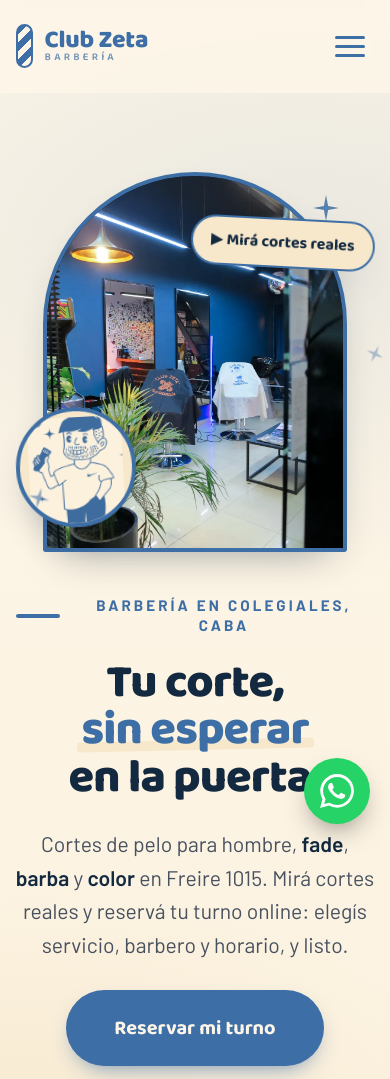
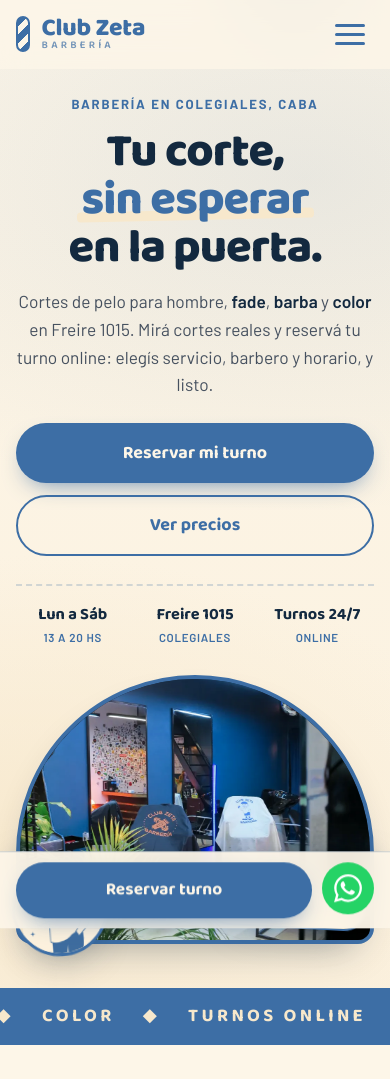
Before and after one commit to ramadellatorre-ux/clubzeta-web, a plain HTML site: page index.html in a window 390 px wide. Shown: the top 1079 px of the page. Drawn offline with Linux system fonts and the light colour scheme.

Commit message:
Mobile: hero con reserva arriba, barra fija de turno, precios compactos y días en 4 columnas
- Hero: H1 y botones antes de la foto; nav más bajo (68px)
- Barra fija abajo con Reservar + WhatsApp (se oculta en la sección de turnos)
- Tarjetas de precios compactas, días del calendario en 4 columnas y horarios en 3
- Áreas táctiles de 44px en links sueltos, safe-area de iPhone
- Fix del logo del footer (se veía como una línea)

Co-Authored-By: Claude Opus 5.5 <noreply@anthropic.com>

```diff
--- a/index.html
+++ b/index.html
@@ -2,7 +2,7 @@
 <html lang="es-AR">
 <head>
 <meta charset="UTF-8">
-<meta name="viewport" content="width=device-width, initial-scale=1.0">
+<meta name="viewport" content="width=device-width, initial-scale=1.0, viewport-fit=cover">
 <!-- EDITAR: cuando haya dominio propio, cambiar https://ramadellatorre-ux.github.io/clubzeta-web/ en canonical, og:url, og:image, JSON-LD, robots.txt y sitemap.xml -->
 <title>Barbería en Colegiales, CABA | Club Zeta · Fade, barba y turnos online</title>
 <meta name="description" content="Barbería en Colegiales (Freire 1015, CABA). Cortes de pelo para hombre, fade, barba y color. Mirá cortes reales y reservá tu turno online. Lun a sáb 13 a 20 hs.">
@@ -514,8 +514,16 @@
 
 <!-- WhatsApp flotante -->
 <a class="wa" href="https://wa.me/5491125997840?text=Hola%20Club%20Zeta%2C%20quiero%20pedir%20un%20turno" target="_blank" rel="noopener" aria-label="Escribinos por WhatsApp">
-  <svg viewBox="0 0 24 24" aria-hidden="true"><path fill="currentColor" d="M.06 24l1.69-6.16a11.87 11.87 0 01-1.6-5.95C.16 5.32 5.5 0 12.06 0a11.8 11.8 0 018.4 3.49 11.75 11.75 0 013.48 8.4c0 6.55-5.34 11.88-11.9 11.88a11.9 11.9 0 01-5.7-1.45L.06 24zm6.6-3.8l.36.22a9.87 9.87 0 005.03 1.38c5.45 0 9.9-4.43 9.9-9.88a9.8 9.8 0 00-2.9-6.99 9.8 9.8 0 00-6.98-2.9c-5.46 0-9.9 4.43-9.9 9.88 0 1.87.53 3.7 1.52 5.28l.24.38-1 3.65 3.73-.98zm11.1-5.54c-.07-.12-.27-.2-.57-.35-.3-.15-1.77-.87-2.04-.97-.27-.1-.47-.15-.67.15-.2.3-.77.97-.94 1.17-.17.2-.35.22-.65.07-.3-.15-1.26-.46-2.4-1.48-.89-.79-1.49-1.76-1.66-2.06-.17-.3-.02-.46.13-.61.14-.13.3-.35.45-.52.15-.17.2-.3.3-.5.1-.2.05-.37-.02-.52-.08-.15-.67-1.62-.92-2.22-.24-.58-.49-.5-.67-.51h-.57c-.2 0-.52.07-.8.37-.27.3-1.04 1.02-1.04 2.49s1.07 2.89 1.22 3.09c.15.2 2.1 3.2 5.08 4.49.71.3 1.26.49 1.7.63.71.22 1.36.19 1.87.12.57-.09 1.76-.72 2.01-1.42.25-.7.25-1.29.17-1.42z"/></svg>
+  <svg viewBox="0 0 24 24" aria-hidden="true"><path id="ico-wa" fill="currentColor" d="M.06 24l1.69-6.16a11.87 11.87 0 01-1.6-5.95C.16 5.32 5.5 0 12.06 0a11.8 11.8 0 018.4 3.49 11.75 11.75 0 013.48 8.4c0 6.55-5.34 11.88-11.9 11.88a11.9 11.9 0 01-5.7-1.45L.06 24zm6.6-3.8l.36.22a9.87 9.87 0 005.03 1.38c5.45 0 9.9-4.43 9.9-9.88a9.8 9.8 0 00-2.9-6.99 9.8 9.8 0 00-6.98-2.9c-5.46 0-9.9 4.43-9.9 9.88 0 1.87.53 3.7 1.52 5.28l.24.38-1 3.65 3.73-.98zm11.1-5.54c-.07-.12-.27-.2-.57-.35-.3-.15-1.77-.87-2.04-.97-.27-.1-.47-.15-.67.15-.2.3-.77.97-.94 1.17-.17.2-.35.22-.65.07-.3-.15-1.26-.46-2.4-1.48-.89-.79-1.49-1.76-1.66-2.06-.17-.3-.02-.46.13-.61.14-.13.3-.35.45-.52.15-.17.2-.3.3-.5.1-.2.05-.37-.02-.52-.08-.15-.67-1.62-.92-2.22-.24-.58-.49-.5-.67-.51h-.57c-.2 0-.52.07-.8.37-.27.3-1.04 1.02-1.04 2.49s1.07 2.89 1.22 3.09c.15.2 2.1 3.2 5.08 4.49.71.3 1.26.49 1.7.63.71.22 1.36.19 1.87.12.57-.09 1.76-.72 2.01-1.42.25-.7.25-1.29.17-1.42z"/></svg>
 </a>
+
+<!-- Barra fija de reserva (solo mobile) -->
+<div class="mbar" id="mbar">
+  <a href="#turnos" class="btn btn--azul mbar__btn">Reservar turno</a>
+  <a class="mbar__wa" href="https://wa.me/5491125997840?text=Hola%20Club%20Zeta%2C%20quiero%20pedir%20un%20turno" target="_blank" rel="noopener" aria-label="Escribinos por WhatsApp">
+    <svg viewBox="0 0 24 24" aria-hidden="true"><use href="#ico-wa"/></svg>
+  </a>
+</div>
 
 <script src="script.js"></script>
 </body>
--- a/script.js
+++ b/script.js
@@ -441,6 +441,13 @@ pintarOpciones();
 pintarDias();
 $('#slots').innerHTML = '<p class="slots__msg">Elegí un día para ver los horarios.</p>';
 
+/* ── Barra de reserva mobile: se esconde cuando ya estás reservando ── */
+const mbar = $('#mbar');
+if (mbar) {
+  new IntersectionObserver(([e]) => mbar.classList.toggle('is-off', e.isIntersecting), { threshold: 0.05 })
+    .observe($('#turnos'));
+}
+
 /* ── Videos de cortes: se reproducen solo cuando están en pantalla ── */
 const reducir = matchMedia('(prefers-reduced-motion: reduce)').matches;
 const obsVid = new IntersectionObserver((entradas) => {
--- a/styles.css
+++ b/styles.css
@@ -445,6 +445,7 @@ h4{font-size:1.08rem;letter-spacing:.06em;text-transform:uppercase}
 .foot__p{margin-top:var(--s3);font-size:1.08rem}
 .foot h4{color:var(--crema);margin-bottom:var(--s3)}
 .foot__grid div a,.foot__hr{display:block;padding:7px 0;font-size:1.08rem;transition:color var(--trans)}
+.foot__grid div a.brand{display:inline-flex}
 @media(hover:hover){.foot__grid div a:hover{color:var(--crema)}}
 .foot__bar{
   border-top:1px solid rgba(247,232,204,.14);padding:var(--s3) 0;
@@ -463,6 +464,9 @@ h4{font-size:1.08rem;letter-spacing:.06em;text-transform:uppercase}
 .wa svg{width:34px;height:34px}
 @media(hover:hover){.wa:hover{transform:scale(1.1)}}
 
+/* ─── Barra fija de reserva (solo mobile) ─── */
+.mbar{display:none}
+
 /* ─── Reveal ─── */
 .reveal{opacity:0;transform:translateY(26px);transition:opacity .7s var(--trans),transform .7s var(--trans)}
 .reveal.is-in{opacity:1;transform:none}
@@ -473,7 +477,6 @@ h4{font-size:1.08rem;letter-spacing:.06em;text-transform:uppercase}
   .hero__copy .eyebrow,.h1__kicker{justify-content:center}
   .lead{margin-inline:auto}
   .hero__cta,.hero__facts{justify-content:center}
-  .hero__art{order:-1}
   .visit{grid-template-columns:1fr;gap:var(--s6)}
   .foot__grid{grid-template-columns:1fr 1fr;gap:var(--s6)}
   .gal{grid-template-columns:repeat(2,1fr);grid-auto-rows:170px}
@@ -525,6 +528,77 @@ h4{font-size:1.08rem;letter-spacing:.06em;text-transform:uppercase}
   .foot__bar{flex-direction:column;text-align:center}
   .hero__facts{gap:var(--s3)}
   .visit__map{aspect-ratio:1}
+
+  /* ── Mobile-first: lo que importa arriba ── */
+  html{scroll-padding-top:80px}
+  .nav__inner{height:68px}
+  .brand__pole{height:36px;width:14px}
+  .nav__links{inset:68px 0 auto;max-height:calc(100dvh - 68px);overflow-y:auto}
+
+  /* Hero: H1 + botón de reserva visibles sin scrollear; la foto va después */
+  .hero{padding:calc(68px + var(--s4)) 0 var(--s6)}
+  .hero__grid{gap:var(--s4)}
+  .h1__kicker{font-size:.82rem;letter-spacing:.14em;margin-bottom:var(--s2)}
+  .h1__kicker::before{display:none}
+  .hero h1{margin-bottom:var(--s2)}
+  .lead{font-size:1.08rem;margin-bottom:var(--s3)}
+  .hero__cta{flex-direction:column;align-items:stretch;gap:12px;margin-bottom:var(--s4)}
+  .hero__cta .btn{width:100%;min-height:56px;padding:14px 24px;font-size:1.12rem}
+  .hero__facts{display:grid;grid-template-columns:repeat(3,1fr);gap:8px;padding-top:var(--s2)}
+  .hero__facts strong{font-size:1.02rem}
+  .hero__facts span{font-size:.72rem;letter-spacing:.06em}
+  .hero__photo{width:100%;aspect-ratio:4/3;border-radius:200px 200px var(--radio) var(--radio)}
+  .hero__photo img{object-position:center 58%}
+  .hero__sticker{width:96px;left:-4px;bottom:-14px;border-width:3px}
+  .hero__badge{right:8px;top:auto;bottom:16px;font-size:.88rem;padding:8px 14px}
+  .spark{display:none}
+
+  /* Precios: tarjetas compactas (nombre y precio en la misma línea) */
+  .cards{gap:var(--s2)}
+  .card{padding:var(--s3) var(--s3) 20px;gap:10px}
+  .card__top{flex-direction:row;justify-content:space-between;align-items:baseline;gap:12px}
+  .card h3{font-size:1.3rem}
+  .price{font-size:1.5rem}
+  .card p{font-size:1rem}
+  .card__flag{top:-12px;left:var(--s3)}
+  .note{margin-top:var(--s4);font-size:.98rem}
+
+  /* Turnos: días en 4 columnas, más bajos, para llegar rápido a los horarios */
+  .days{grid-template-columns:repeat(4,1fr);gap:8px}
+  .day{min-height:76px;padding:8px 4px}
+  .day b{font-size:1.6rem}
+  .day u,.day s{font-size:.72rem;letter-spacing:.08em}
+  .slots{grid-template-columns:repeat(3,1fr);gap:8px}
+
+  /* Áreas táctiles de 44px en links sueltos */
+  .barber__ig{display:inline-block;padding:10px 0}
+  .fallback a,.info a{display:inline-block;padding:10px 2px}
+  .foot__bar a{display:inline-block;padding:10px 0;border-bottom:0;text-decoration:underline;text-underline-offset:4px}
+
+  /* Barra fija abajo: reservar + WhatsApp siempre a mano */
+  .wa{display:none}
+  .mbar{
+    display:flex;gap:10px;position:fixed;left:0;right:0;bottom:0;z-index:85;
+    padding:10px 4vw calc(10px + env(safe-area-inset-bottom));
+    background:rgba(253,246,232,.94);backdrop-filter:blur(12px);
+    border-top:1px solid var(--linea);box-shadow:0 -10px 30px -20px rgba(19,41,63,.6);
+    transition:transform var(--trans);
+  }
+  .mbar.is-off{transform:translateY(110%)}
+  .mbar__btn{flex:1;min-height:52px;font-size:1.08rem;padding:12px 18px}
+  .mbar__wa{
+    flex:none;width:52px;height:52px;border-radius:50%;background:#25D366;color:#fff;
+    display:grid;place-items:center;
+  }
+  .mbar__wa svg{width:28px;height:28px}
+  body{padding-bottom:calc(76px + env(safe-area-inset-bottom))}
+}
+
+@media(max-width:360px){
+  h1{font-size:2.55rem}
+  .hero__facts span{font-size:.66rem}
+  .card__top{flex-direction:column;gap:2px}
+  .days{grid-template-columns:repeat(3,1fr)}
 }
 
 @media(prefers-reduced-motion:reduce){
```
